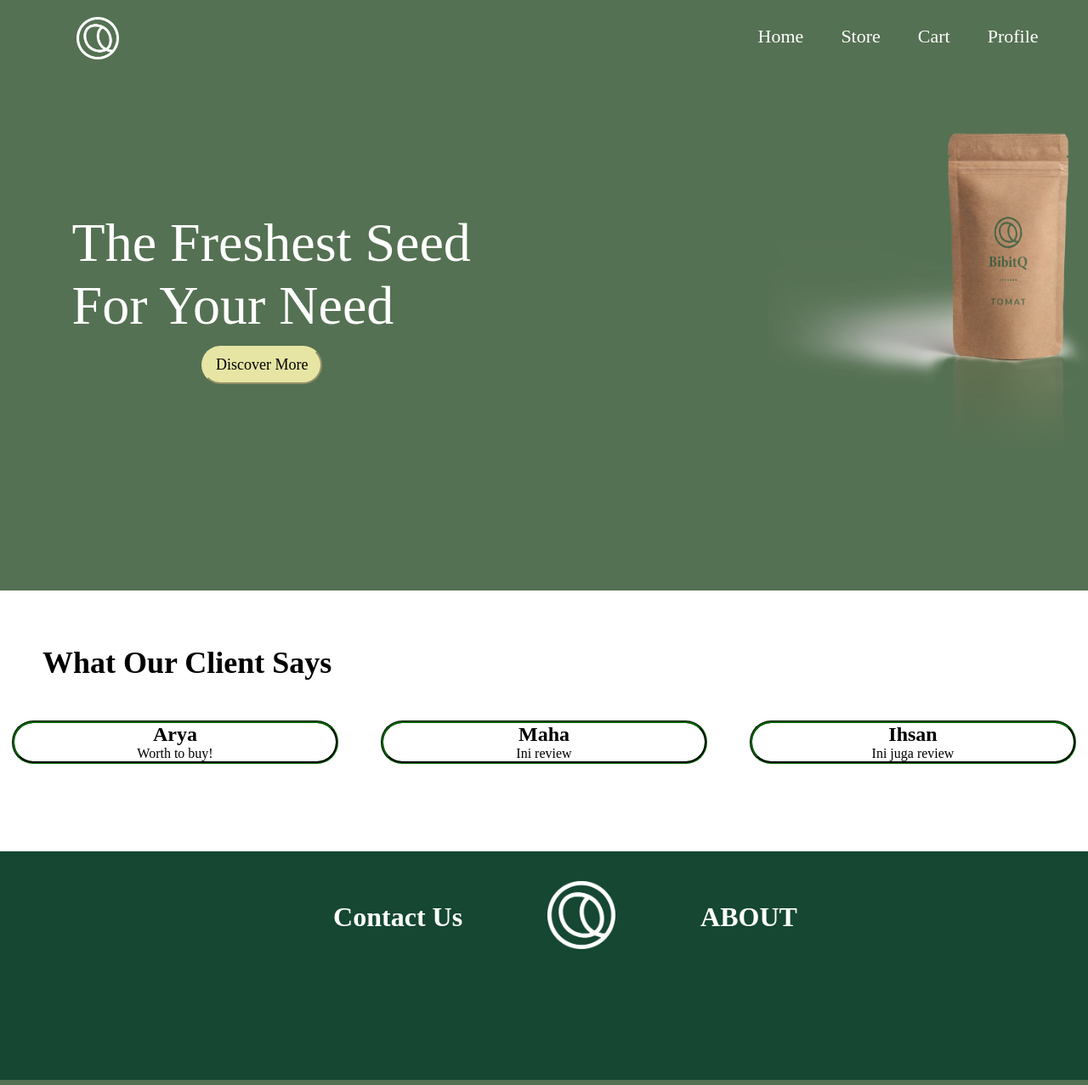
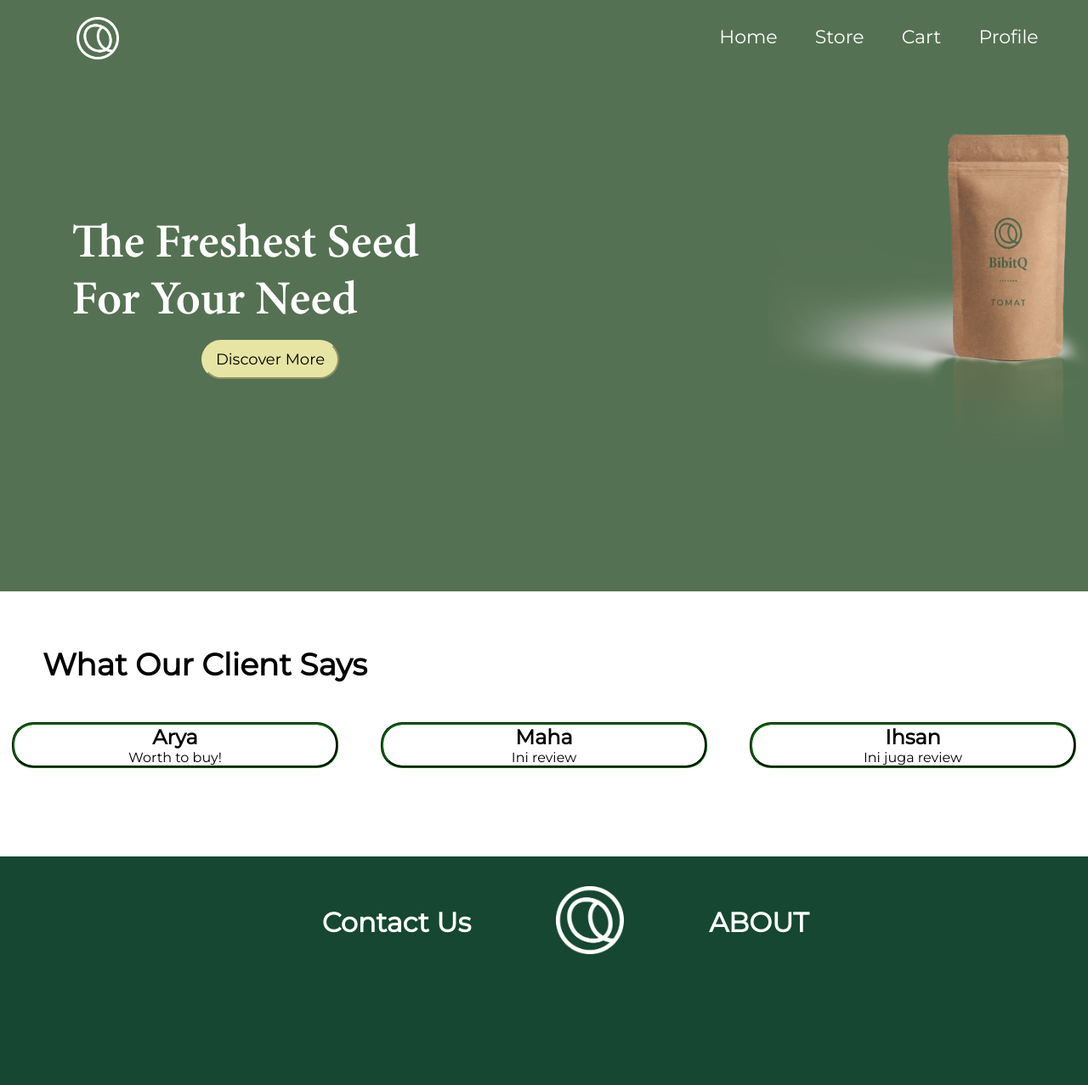
Before and after one commit to GirasArya/BibitQ, a PHP site: page / in a window 1280 px wide. Shown: the whole page at 85% size. Run offline with PHP 8.4, Linux system fonts and the light colour scheme.

Commit message:
import and change font

```diff
--- a/index.html
+++ b/index.html
@@ -6,6 +6,7 @@
     <meta http-equiv="X-UA-Compatible" content="IE=edge">
     <meta name="viewport" content="width=device-width, initial-scale=1.0">
     <link rel="stylesheet" href="style.css">
+    <link rel="stylesheet" href="https://fonts.googleapis.com/css?family=Montserrat">
     <title>BibitQ</title>
 </head>
 
--- a/style.css
+++ b/style.css
@@ -1,8 +1,12 @@
+@font-face {
+    font-family: MinionPro;
+    src: url(/font/MinionPro-Semibold.otf);
+}
 * {
     box-sizing: border-box;
     margin: 0;
     padding: 0;
-    font-family: poppins;
+    font-family: Montserrat;
     /* background-color: rgb(248, 229, 207); */
 }
 
@@ -57,8 +61,9 @@ header img {
     margin-left: 10%;
     text-align: left;
     line-height: auto;
-    font-size: 64px;
+    font-size: 56px;
     margin-bottom: 10px;
+    font-family: MinionPro;
 }
 
 .headline-grid-header button {
```
Also changed, not shown: font/MinionPro-Semibold.otf (added).
